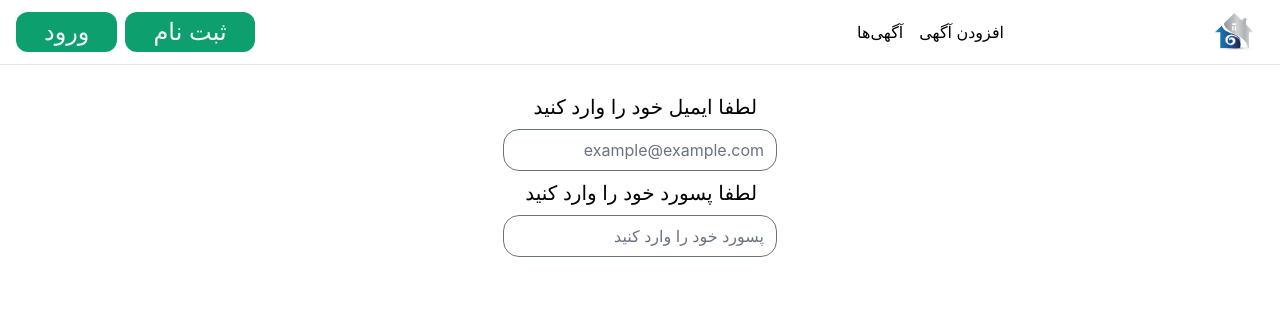
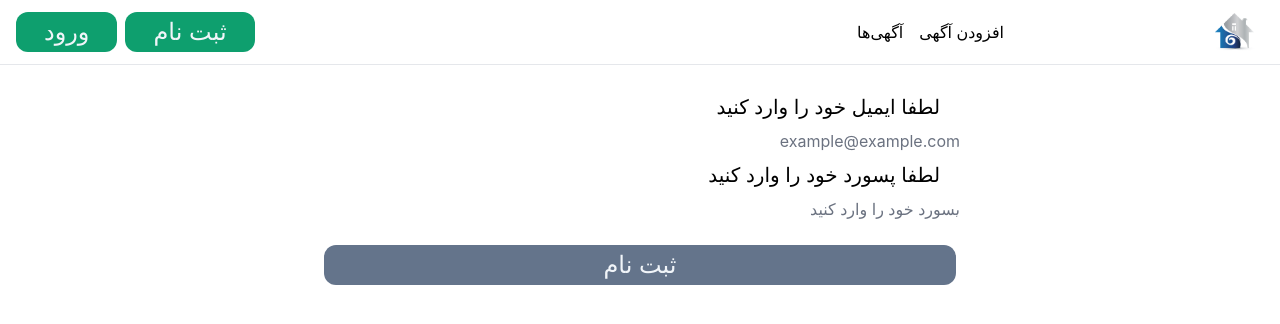
Before and after one commit to MiladBeygi/homeSaleOnlineShop, a React (Create React App) app: page /login in a window 1280 px wide. Shown: the top 324 px of the page. Built offline with nearby package versions, Linux system fonts and the light colour scheme.

Commit message:
add functionality to registration page

```diff
--- a/db.json
+++ b/db.json
@@ -1,3 +1,18 @@
 {
-  "users": []
+  "users": [
+    {
+      "email": "miladbeygi1992@gmail.com",
+      "password": "$2a$10$RXoc7qYNK6J0fyPuJx2FS.eEducFAezGLbLQPFn8mQ.xeD.uSjMkK",
+      "userName": "milad",
+      "fullName": "milad beygi",
+      "id": 1
+    },
+    {
+      "email": "miladbeygi92@gmail.com",
+      "password": "$2a$10$5n0euUkVRjNq9mE.dfSSj.cyqSOXPlfbvSel45jzuC/FJFZoHdEj.",
+      "userName": "admin",
+      "fullName": "milad b",
+      "id": 2
+    }
+  ]
 }
--- a/src/components/Input.js
+++ b/src/components/Input.js
@@ -3,7 +3,7 @@ const Input = (props) => {
     return <>
         <div className="flex flex-col justify-center items-start" dir="rtl">
             <label className="text-xl my-2 mx-5 " htmlFor={id}>{label}</label>
-            <input onBlur={onBlur} id={id} className={`w-full rounded-2xl ${classes}`} type="text" placeholder={placeholder} value={value} onChange={onChange} />
+            <input {...props} onBlur={onBlur} id={id} className={`w-full rounded-2xl ${classes}`} placeholder={placeholder} value={value} onChange={onChange} />
         </div>
     </>
 }
--- a/src/pages/LoginPage.js
+++ b/src/pages/LoginPage.js
@@ -1,11 +1,30 @@
+import { Spinner } from "flowbite-react";
+import Button from "../components/Button";
 import Input from "../components/Input";
+import useInput from "../hooks/useInput";
+import { useState } from "react";
 
 const LoginPage = (props) => {
+    const [isLoading, setIsLoading] = useState(false);
+
+    const { value: emailValue, isValid: emailIsValid, hasError: emailHasError, valueChangeHandler: emailChangeHandler, inputBlurHandler: emailBlurHandler, reset: emailReset } = useInput((input) => input.includes("@") && input.endsWith(".com"));
+
+    const { value: password, isValid: passwordIsValid, hasError: passwordHasError, valueChangeHandler: passwordChangeHandler, inputBlurHandler: passwordBlurHandler, reset: passwordreset } = useInput((input) => input.length >= 5);
+
+    const formIsValid = emailIsValid && passwordIsValid;
+    const submitHandler = (event) => {
+        event.preventDefault();
+        console.log(event)
+    }
     return <>
-        <div className="my-5 mx-auto w-[90vw] flex flex-col justify-center items-center">
-            <Input placeholder="example@example.com" label="لطفا ایمیل خود را وارد کنید" />
+        <form onSubmit={submitHandler} className="w-2/4 mx-auto my-5">
+            <Input id='email' value={emailValue} onChange={emailChangeHandler} onBlur={emailBlurHandler} placeholder="example@example.com" label="لطفا ایمیل خود را وارد کنید" />
             <Input placeholder="پسورد خود را وارد کنید" label="لطفا پسورد خود را وارد کنید" />
-        </div>
+            <Button classes='mt-5' type='submit' disabled={!formIsValid}>
+                {isLoading && <Spinner size='md' />}
+                {!isLoading && 'ثبت نام'}
+            </Button>
+        </form>
     </>
 }
 export default LoginPage;
--- a/src/pages/RegistrationPage.js
+++ b/src/pages/RegistrationPage.js
@@ -8,27 +8,61 @@ const RegistrationPage = (props) => {
     const [isLoading, setIsLoading] = useState(false)
     //using custom hook for input validation
     const { value: userName, isValid: userNameIsValid, hasError: userNameHasError, valueChangeHandler: userNameChangeHandler, inputBlurHandler: userNameBlurHandler, reset: userNamereset } = useInput((input) => input.length >= 2);
-    const { value: fullName, isValid: fullNameIsValid, hasError: fullNameHasErro, valueChangeHandler: fullNameChangeHandler, inputBlurHandler: fullNameBlurHandler, reset: fullNameReset } = useInput((input) => input.length >= 2 && input.includes(" "));
+
+    const { value: password, isValid: passwordIsValid, hasError: passwordHasError, valueChangeHandler: passwordChangeHandler, inputBlurHandler: passwordBlurHandler, reset: passwordreset } = useInput((input) => input.length >= 5);
+
+    const { value: fullName, isValid: fullNameIsValid, hasError: fullNameHasError, valueChangeHandler: fullNameChangeHandler, inputBlurHandler: fullNameBlurHandler, reset: fullNameReset } = useInput((input) => input.length >= 2 && input.includes(" "));
+
     const { value: emailValue, isValid: emailIsValid, hasError: emailHasError, valueChangeHandler: emailChangeHandler, inputBlurHandler: emailBlurHandler, reset: emailReset } = useInput((input) => input.includes("@") && input.endsWith(".com"))
     const formIsValid = emailIsValid && userNameIsValid && fullNameIsValid;
 
     const submitHandler = async (event) => {
         event.preventDefault();
-        console.log("user");
-        userNamereset();
-        fullNameReset();
-        emailReset();
+
+        setIsLoading(true);
+        const newObj = {
+            userName,
+            password,
+            fullName,
+            email: emailValue
+        }
+        try {
+            const res = await fetch("http://localhost:3000/register",
+                {
+                    method: "POST",
+                    headers: { "Content-type": "application/json;charset=UTF-8" },
+                    body: JSON.stringify(newObj)
+                }
+            );
+            const data = await res.json();
+            console.log(data)
+            if (res.ok) {
+                userNamereset();
+                fullNameReset();
+                emailReset();
+                passwordreset();
+            }
+        }
+        catch (e) {
+            console.error(e)
+        }
+        finally {
+            setIsLoading(false)
+        }
     }
     return <>
         <form onSubmit={submitHandler} className="w-2/4 mx-auto">
-            <Input id='userName' placeholder='نام کاربری' label='نام کاربری خود را وارد کنید' value={userName} onBlur={userNameBlurHandler} onChange={userNameChangeHandler} />
+            <Input type='text' id='userName' placeholder='نام کاربری' label='نام کاربری خود را وارد کنید' value={userName} onBlur={userNameBlurHandler} onChange={userNameChangeHandler} />
             {userNameHasError && <div className="text-red-500">نام کاربری باید بیشتر از دو حرف باشد</div>}
 
-            <Input id='fullName' placeholder='نام کامل' label='نام و نام خانوادگی خود را وارد کنید' value={fullName} onChange={fullNameChangeHandler} onBlur={fullNameBlurHandler} />
-            {userNameHasError && <div className="text-red-500"> نام کامل باید بیشتر از 5 حرف باشد و دارای فاصله باشد </div>}
+            <Input type='password' id='password' placeholder='رمز عبور' label='رمز عبور خود را وارد کنید' value={password} onBlur={passwordBlurHandler} onChange={passwordChangeHandler} />
+            {passwordHasError && <div className="text-red-500">رمز عبور باید بیشتر از پنج حرف باشد</div>}
 
-            <Input id='email' placeholder='example@example.com' label='ایمیل خود را وارد کنید' value={emailValue} onBlur={emailBlurHandler} onChange={emailChangeHandler} />
-            {userNameHasError && <div className="text-red-500"> ایمیل نامعتبر است  </div>}
+            <Input type='text' id='fullName' placeholder='نام کامل' label='نام و نام خانوادگی خود را وارد کنید' value={fullName} onChange={fullNameChangeHandler} onBlur={fullNameBlurHandler} />
+            {fullNameHasError && <div className="text-red-500"> نام کامل باید بیشتر از 5 حرف باشد و دارای فاصله باشد </div>}
+
+            <Input type='email' id='email' placeholder='example@example.com' label='ایمیل خود را وارد کنید' value={emailValue} onBlur={emailBlurHandler} onChange={emailChangeHandler} />
+            {emailHasError && <div className="text-red-500"> ایمیل نامعتبر است  </div>}
 
             <Button classes='mt-5' type='submit' disabled={!formIsValid}>
                 {isLoading && <Spinner size='md' />}
```
